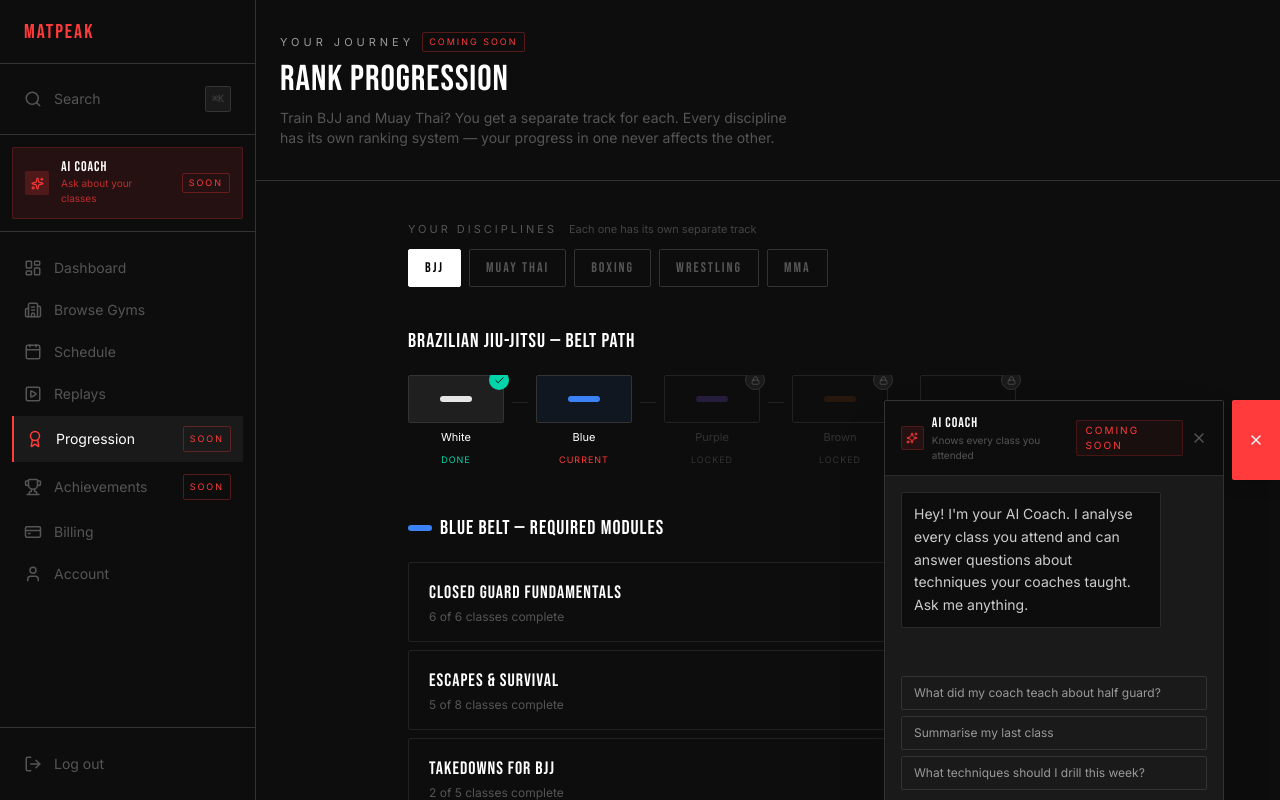
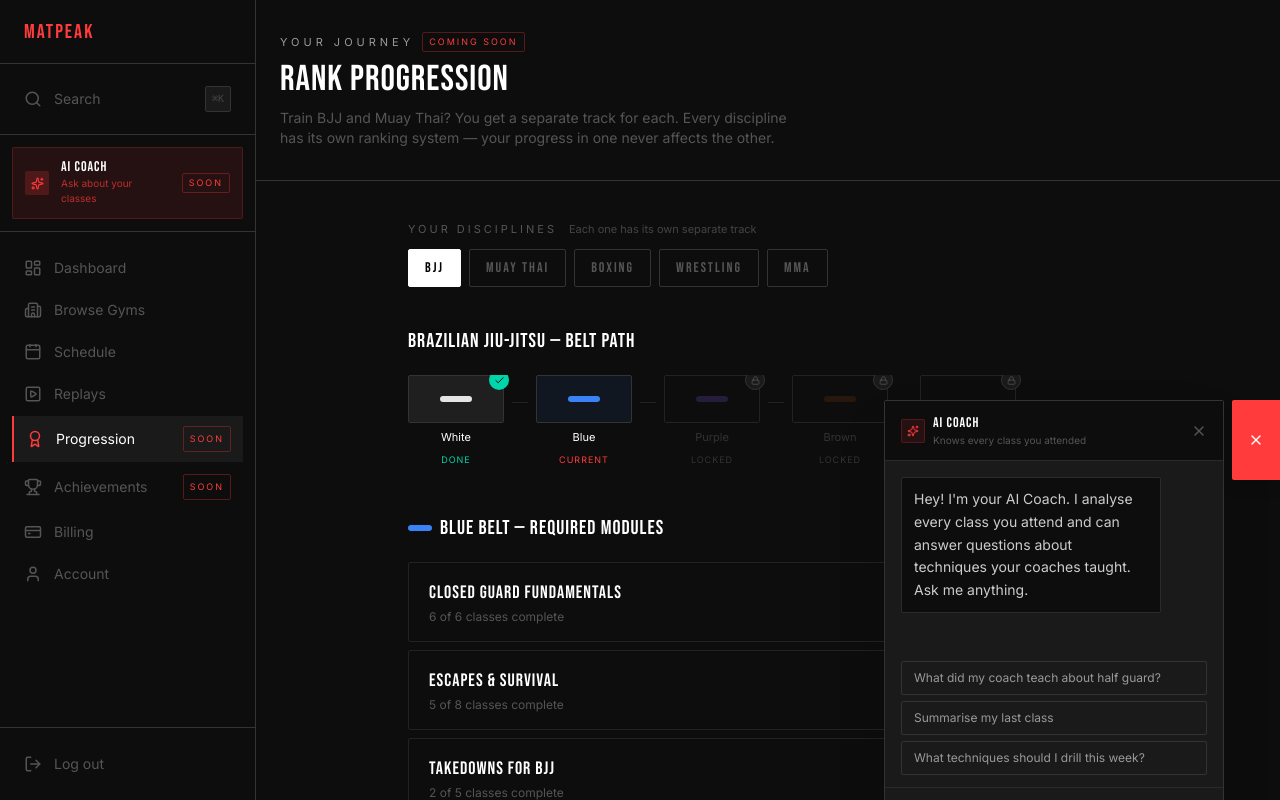
Before and after one commit to vanshdubey18/live-stream, a Next.js app: page /dashboard/progression in a window 1280 px wide. Both pictures are taken after a click on the button "AI COACH". Shown: the top 800 px of the page. Built offline with nearby package versions, Linux system fonts and the light colour scheme.

Commit message:
fix: remove Coming Soon badge from AI Coach header, soften locked response
https://claude.ai/code/session_01Hu9gyePdhYL9J9u5W6hGgc

```diff
--- a/src/components/ai/AICoachButton.tsx
+++ b/src/components/ai/AICoachButton.tsx
@@ -39,7 +39,7 @@ export default function AICoachButton() {
     setTimeout(() => {
       setMessages(p => [...p, {
         role: 'ai',
-        text: '🔒 AI Coach is coming soon. Once live, I\'ll answer this using transcripts from your actual classes — with timestamps.',
+        text: 'Full AI responses are being rolled out. Once active, I\'ll answer using transcripts from your actual classes — with exact timestamps.',
       }])
     }, 800)
   }
@@ -49,7 +49,7 @@ export default function AICoachButton() {
     setTimeout(() => {
       setMessages(p => [...p, {
         role: 'ai',
-        text: '🔒 AI Coach is coming soon. Once live, I\'ll answer this using transcripts from your actual classes — with timestamps.',
+        text: 'Full AI responses are being rolled out. Once active, I\'ll answer using transcripts from your actual classes — with exact timestamps.',
       }])
     }, 800)
   }
@@ -78,14 +78,9 @@ export default function AICoachButton() {
                   <p className="font-inter text-[10px] text-[#555555]">Knows every class you attended</p>
                 </div>
               </div>
-              <div className="flex items-center gap-2">
-                <span className="font-inter text-[10px] text-[#FF3B3B] tracking-[2px] uppercase border border-[#FF3B3B]/20 bg-[#FF3B3B]/5 px-2 py-0.5 rounded-sm">
-                  Coming Soon
-                </span>
-                <button onClick={() => setOpen(false)} className="text-[#555555] hover:text-white transition-colors">
-                  <X size={16} />
-                </button>
-              </div>
+              <button onClick={() => setOpen(false)} className="text-[#555555] hover:text-white transition-colors">
+                <X size={16} />
+              </button>
             </div>
 
             {/* Messages */}
```
